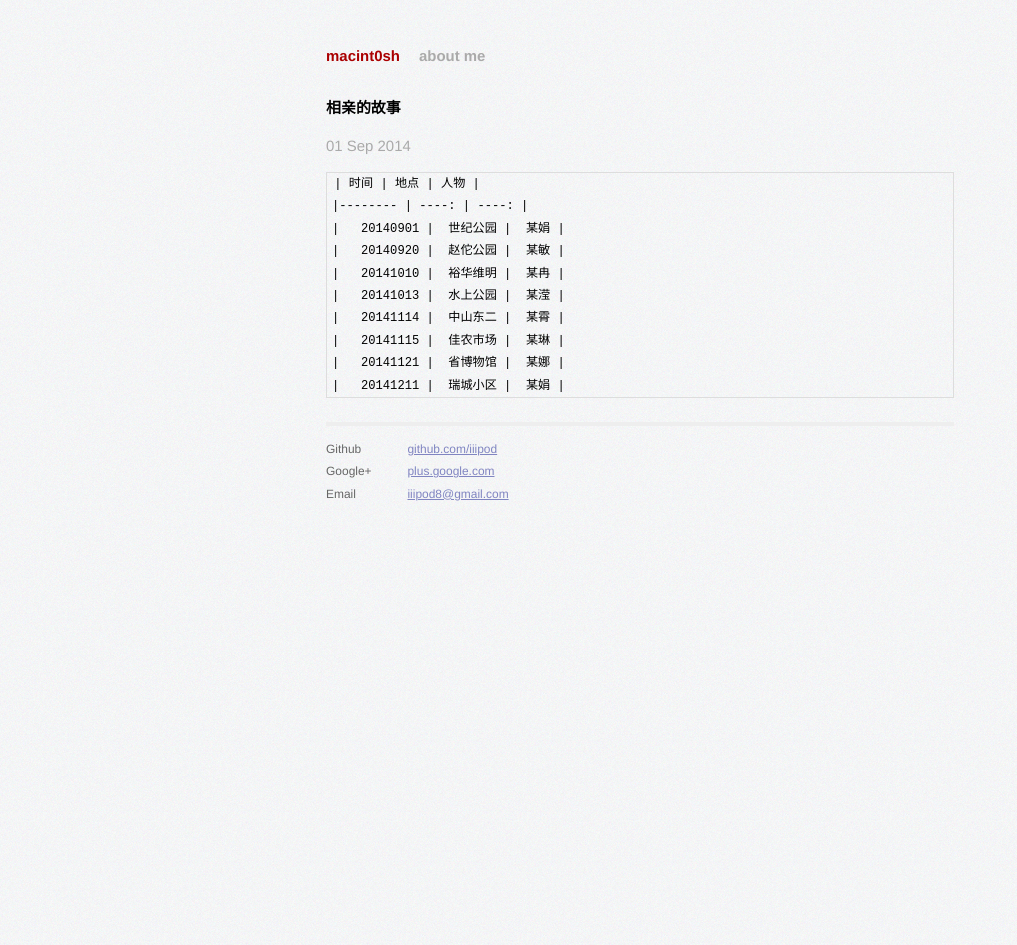
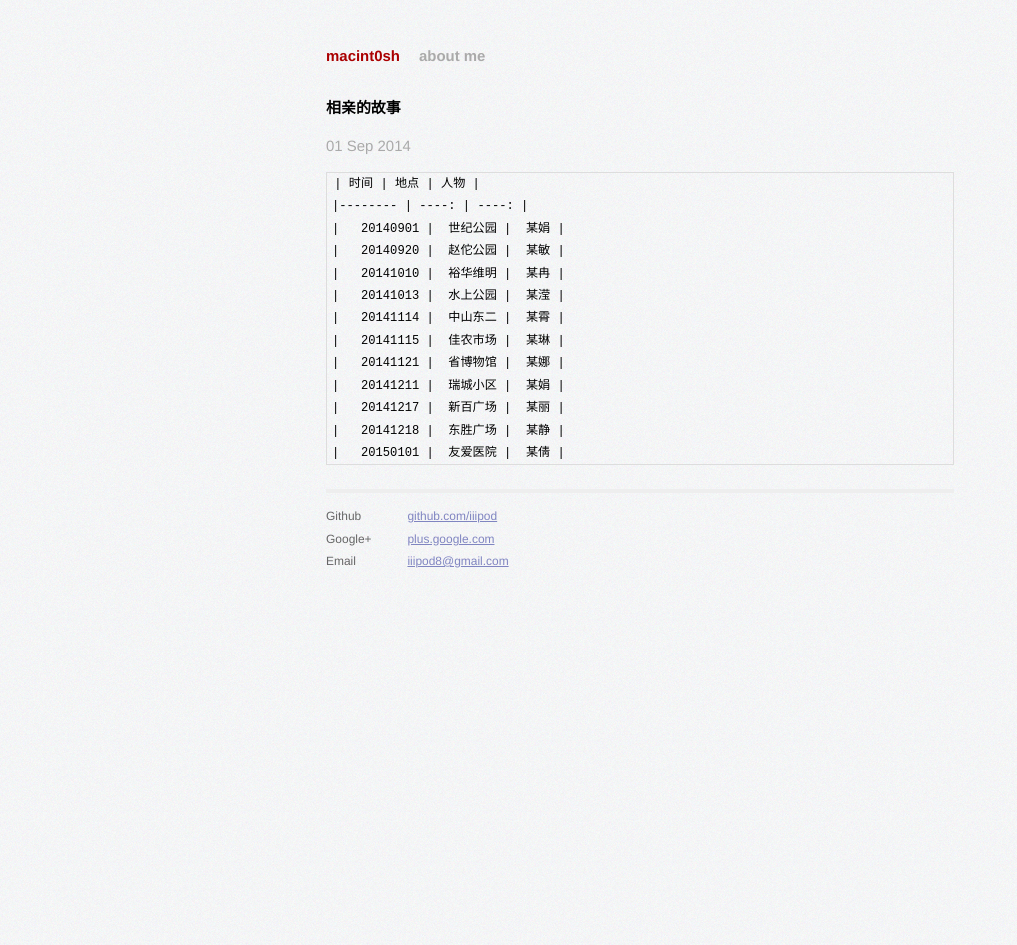
Before and after one commit to iiipod/iiipod.github.com, a Jekyll site: the page built from _posts/2014-09-01-相亲的故事.markdown, in a window 1280 px wide. Shown: the whole page, without its empty margins (0-1017 px from the left). Built offline with Jekyll 4.4.1, drawn with Linux system fonts in a browser that asks for light colours; Markdown is read by kramdown in place of the engine named in the settings.

Commit message:
2015年 01月 01日 星期四 13:26:50 CST

```diff
--- a/_posts/2014-09-01-相亲的故事.markdown
+++ b/_posts/2014-09-01-相亲的故事.markdown
@@ -15,3 +15,6 @@ author:
     |   20141115 |  佳农市场 |  某琳 |
     |   20141121 |  省博物馆 |  某娜 |
     |   20141211 |  瑞城小区 |  某娟 |
+    |   20141217 |  新百广场 |  某丽 |
+    |   20141218 |  东胜广场 |  某静 |
+    |   20150101 |  友爱医院 |  某倩 |
```
